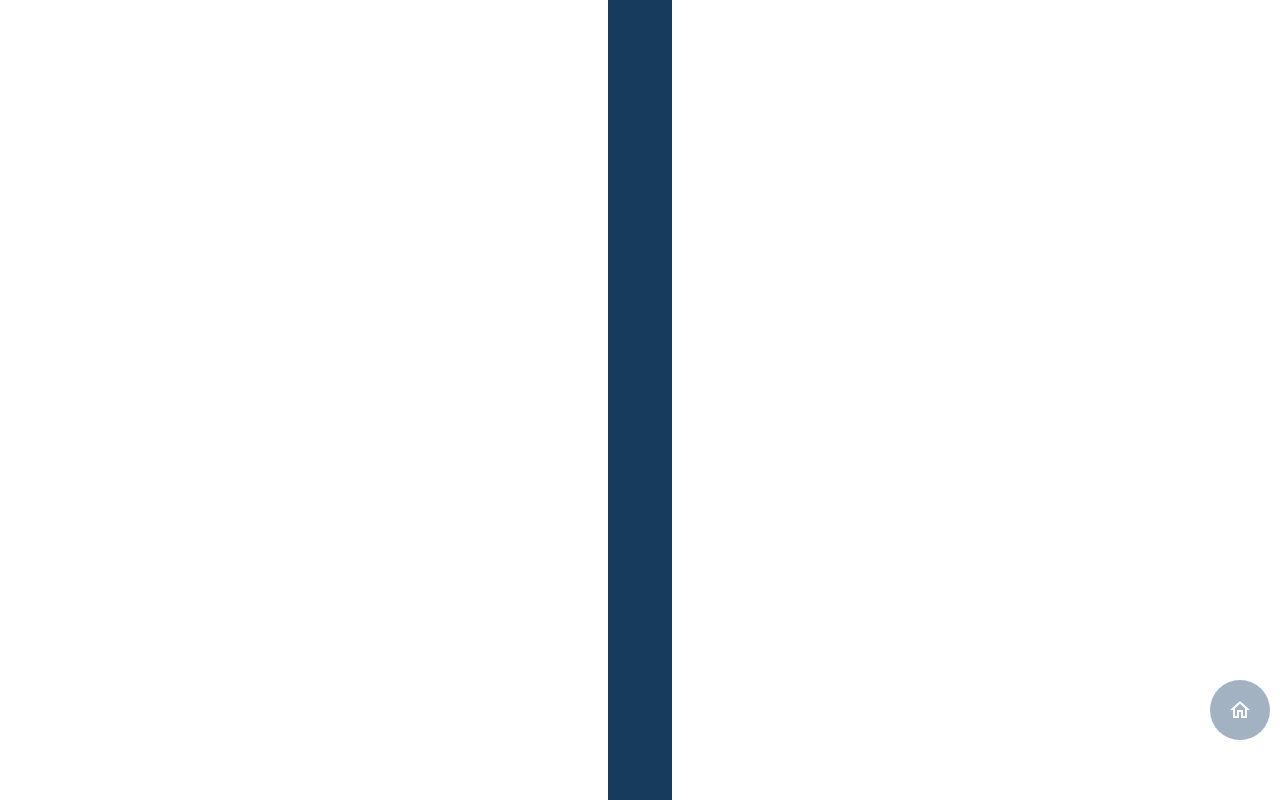
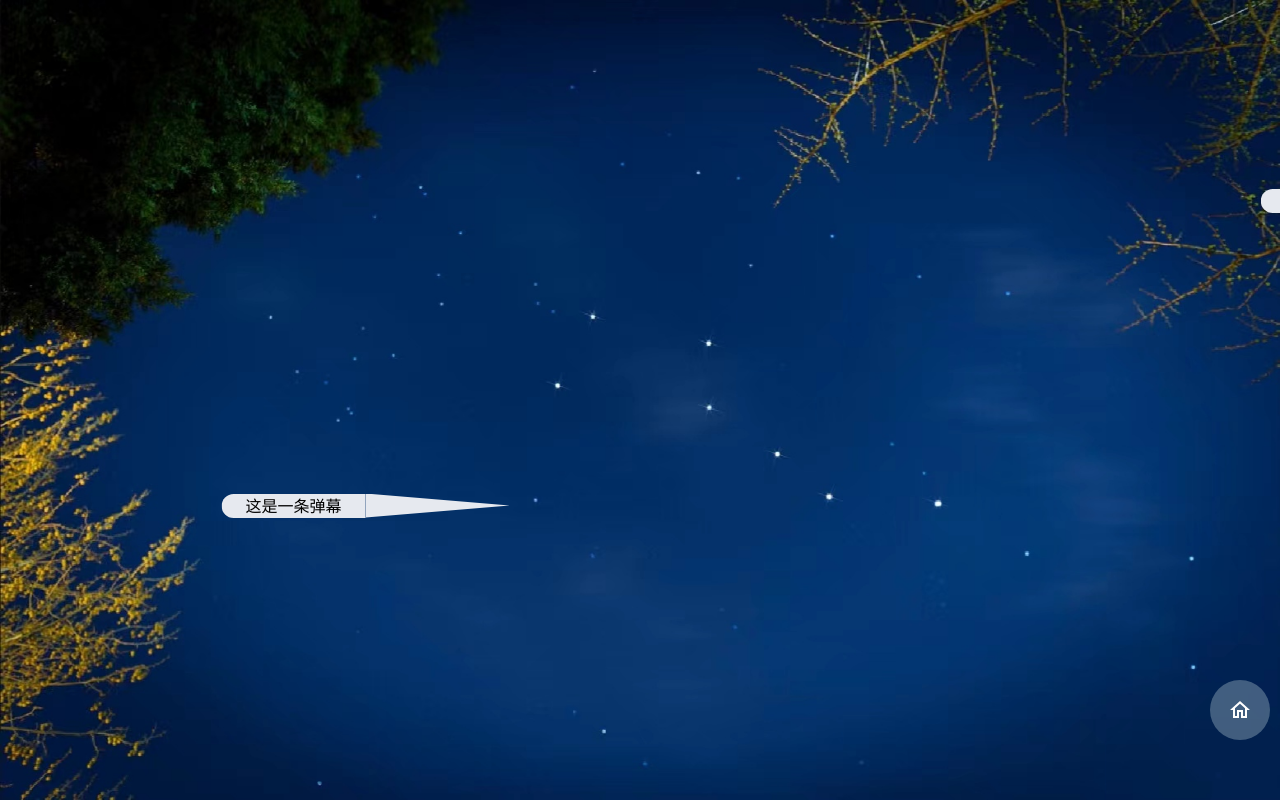
Before and after one commit to matinjugou/ourwedding, a Vue app: page /danmaku-wall in a window 1280 px wide. Before the commit this address had no page. Built offline with nearby package versions, Linux system fonts and the light colour scheme.

Commit message:
add danmaku-wall

```diff
--- a/src/assets/main.css
+++ b/src/assets/main.css
@@ -34,10 +34,9 @@
 }
 
 #app {
-  max-width: 1280px;
-  margin: 0 auto;
+  width: 100%;
+  margin: 0;
   font-weight: normal;
-  background-color: rgb(23, 60, 91);
   min-height: 100vh;
 }
 
@@ -46,25 +45,6 @@ a,
   text-decoration: none;
   color: hsla(160, 100%, 37%, 1);
   transition: 0.4s;
-}
-
-@media (hover: hover) {
-  a:hover {
-    background-color: hsla(160, 100%, 37%, 0.2);
-  }
-}
-
-@media (min-width: 1024px) {
-  body {
-    display: flex;
-    place-items: center;
-  }
-
-  #app {
-    display: grid;
-    grid-template-columns: 1fr 1fr;
-    padding: 0 2rem;
-  }
 }
 
 .main {
--- a/src/router/index.js
+++ b/src/router/index.js
@@ -71,6 +71,11 @@ const router = createRouter({
       path: '/review-photo',
       name: 'review-photo',
       component: () => import('../views/admin/ReviewPhotoView.vue')
+    },
+    {
+      path: '/danmaku-wall',
+      name: 'danmaku-wall',
+      component: () => import('../views/display/DanmakuWallView.vue')
     }
   ]
 })
--- a/src/stores/danmaku.js
+++ b/src/stores/danmaku.js
@@ -11,6 +11,30 @@ export const useDanmakuStore = defineStore('danmaku', () => {
         author_id: authorId
       }
     })
+  }
+
+  const getNewestDanmakuList = () => {
+    const res = new Promise((resolve, reject) => {
+      resolve([
+        {
+          id: 1,
+          content: '这是一条弹幕',
+          author_id: 1,
+          author_name: '张三',
+          legal: '1',
+          create_time: '2021-01-01 00:00:00'
+        },
+        {
+          id: 2,
+          content: '这是一条弹幕',
+          author_id: 1,
+          author_name: '张三',
+          legal: '1',
+          create_time: '2021-01-01 00:00:00'
+        }
+      ])
+    })
+    return res
   }
 
   const createDanmaku = (content, authorId) => {
@@ -36,6 +60,7 @@ export const useDanmakuStore = defineStore('danmaku', () => {
   return {
     fetchDanmakuList,
     createDanmaku,
-    reviewDanmaku
+    reviewDanmaku,
+    getNewestDanmakuList
   }
 })
--- /dev/null
+++ b/src/views/display/DanmakuWallView.vue
@@ -0,0 +1,129 @@
+<script setup>
+import { onMounted, onBeforeUnmount, ref } from 'vue'
+import { useDanmakuStore } from '@/stores/danmaku.js'
+
+const danmakuStore = useDanmakuStore()
+const sortedDanmakuList = ref([])
+
+const timer = setInterval(() => {
+  danmakuStore.getNewestDanmakuList().then((res) => {
+    sortedDanmakuList.value = res.sort((a, b) => a.id - b.id)
+  })
+}, 60000)
+
+onMounted(() => {
+  danmakuStore.getNewestDanmakuList().then((res) => {
+    sortedDanmakuList.value = res.sort((a, b) => a.id - b.id)
+  })
+})
+
+onBeforeUnmount(() => {
+  clearInterval(timer)
+})
+</script>
+
+<template>
+  <div class="danmaku-container">
+    <div class="stars-container">
+      <div
+        v-for="(danmaku, index) in sortedDanmakuList"
+        :key="index"
+        :style="{
+          '--duration': 5 + danmaku.content.length * 0.4 + 's',
+          '--interval': 2 * index + 's',
+          '--top': Math.random() * 100 + 'vh'
+        }"
+        class="danmaku"
+      >
+        <span class="danmaku-content">{{ danmaku.content }}</span>
+      </div>
+    </div>
+  </div>
+</template>
+
+<style scoped>
+.danmaku-container {
+  position: relative;
+  width: 100vw;
+  height: 100vh;
+  background-image: url('@/assets/nightsky.jpeg');
+  background-size: 100% 100%;
+  overflow: hidden;
+}
+
+.stars-container {
+  position: absolute;
+  top: 0;
+  left: 0;
+  width: 100%;
+  height: 100%;
+}
+
+.danmaku {
+  position: absolute;
+  top: var(--top);
+  left: 100%;
+  font-weight: bold;
+  animation: danmaku-animation linear infinite;
+  animation-delay: var(--interval);
+  animation-duration: var(--duration);
+  display: flex;
+  white-space: nowrap;
+  font-size: 1rem;
+  line-height: 1.5; /* Add line height to make the padding-left equal to the container height */
+  height: 1.5em; /* Set the container height */
+
+  /* Clip the background to text, setting text color to transparent */
+  -webkit-background-clip: text;
+  background-clip: text;
+  color: black;
+
+  /* Add padding-left to ensure no text is displayed within the semicircle */
+  padding-left: 1.5em; /* Set padding-left equal to container height */
+  padding-right: 1.5em; /* Set padding-left equal to container height */
+}
+
+/* Use before to create the desired semicircle shape */
+.danmaku::before {
+  content: '';
+  position: absolute;
+  top: 50%;
+  left: 0;
+  height: 100%;
+  width: 100%;
+  background-color: #e6e9ef;
+  border-radius: 100px 0 0 100px;
+  transform: translateY(-50%);
+}
+
+.danmaku::after {
+  content: '';
+  position: absolute;
+  top: 0;
+  left: 100%;
+  bottom: 0;
+  /* Set the background-color with gradient to create the trail */
+  background: linear-gradient(to left, #e6e9ef 0%, #e6e9ef 100%, rgba(230, 233, 239, 0) 100%);
+  width: 100%;
+  height: 100%;
+  clip-path: polygon(
+    0% 0%,
+    0% 100%,
+    100% 50%
+  ); /* To create the triangle with the correct direction */
+}
+
+.danmaku-content {
+  position: relative;
+  z-index: 1;
+}
+
+@keyframes danmaku-animation {
+  0% {
+    transform: translateX(0);
+  }
+  100% {
+    transform: translateX(calc(-100% - 100vw));
+  }
+}
+</style>
```
Also changed, not shown: src/assets/nightsky.jpeg (added).
